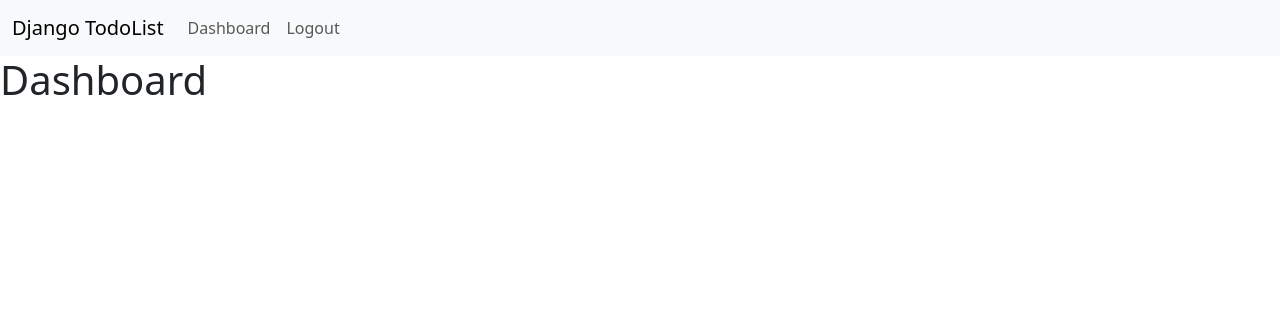
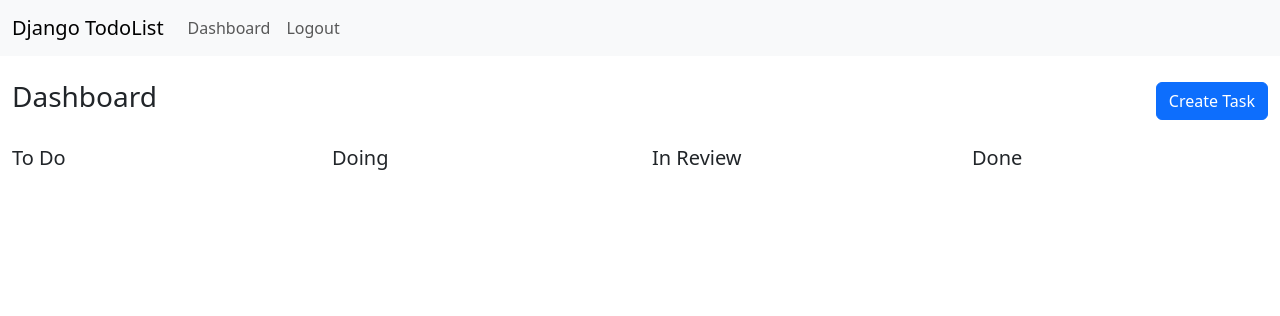
Before and after one commit to AleejandroReyna/django-todolist, a Django app: page /dashboard/ in a window 1280 px wide. Shown: the top 316 px of the page. Run offline with Django 3.2, Linux system fonts and the light colour scheme; the visitor is signed in with stand-in values (Sample User, id 1); data that the repository does not hold is empty; some libraries are stand-ins or nearby versions.

Commit message:
Added task's panels for show in dashboard.

```diff
--- a/pages/views.py
+++ b/pages/views.py
@@ -15,6 +15,11 @@ class DashboardView(LoginRequiredMixin, TemplateView):
     template_name = 'pages/dashboard.html'
     login_url = reverse_lazy('pages:login')
 
+    def get_context_data(self, **kwargs):
+        c = super(DashboardView, self).get_context_data(**kwargs)
+        c['todo_tasks'] = self.request.user.task_set.filter(status='todo')
+        print(c)
+        return c
 
 class SignUpView(CreateView):
     model = User
--- a/tasks/models.py
+++ b/tasks/models.py
@@ -3,7 +3,7 @@ from django.db import models
 import uuid
 
 
-STATUS_CHOICES = (('todo', 'To Do'), ('doing', 'Doing'), ('inreview', 'In Review'), ('finished', 'Finished'))
+STATUS_CHOICES = (('todo', 'To Do'), ('doing', 'Doing'), ('inreview', 'In Review'), ('done', 'Done'))
 
 
 class Task(models.Model):
@@ -12,6 +12,8 @@ class Task(models.Model):
     content = models.TextField()
     user = models.ForeignKey(User, on_delete=models.CASCADE)
     status = models.CharField(max_length=10, choices=STATUS_CHOICES, default='todo')
+    created_at = models.DateTimeField(auto_now_add=True)
+    updated_at = models.DateTimeField(auto_now=True)
 
     def __str__(self):
         return self.name
--- a/templates/pages/dashboard.html
+++ b/templates/pages/dashboard.html
@@ -3,5 +3,34 @@
 {% block title %}Dashboard{% endblock %}
 
 {% block content %}
- <h1>Dashboard</h1>
+<div class="container-fluid">
+ <div class="row">
+  <div class="col">
+   <div class="d-flex align-items-center justify-content-between mb-4 mt-4">
+     <h3>Dashboard</h3>
+     <a href="{% url 'tasks:create' %}" class="btn btn-primary">Create Task</a>
+   </div>
+  </div>
+ </div>
+</div>
+
+<div class="container-fluid">
+ <div class="row">
+  <div class="col">
+    <h5>To Do</h5>
+      {% for task in todo_tasks %}
+        {% include 'tasks/task_panel.html' with task=task %}
+      {% endfor %}
+  </div>
+  <div class="col">
+    <h5>Doing</h5>
+  </div>
+  <div class="col">
+   <h5>In Review</h5>
+  </div>
+  <div class="col">
+    <h5>Done</h5>
+  </div>
+ </div>
+</div>
 {% endblock %}
```
Also changed, not shown: templates/tasks/task_panel.html (added, +21 -0 lines), tasks/migrations/0004_auto_20210225_2345.py (added), tasks/migrations/0005_auto_20210225_2349.py (added).
